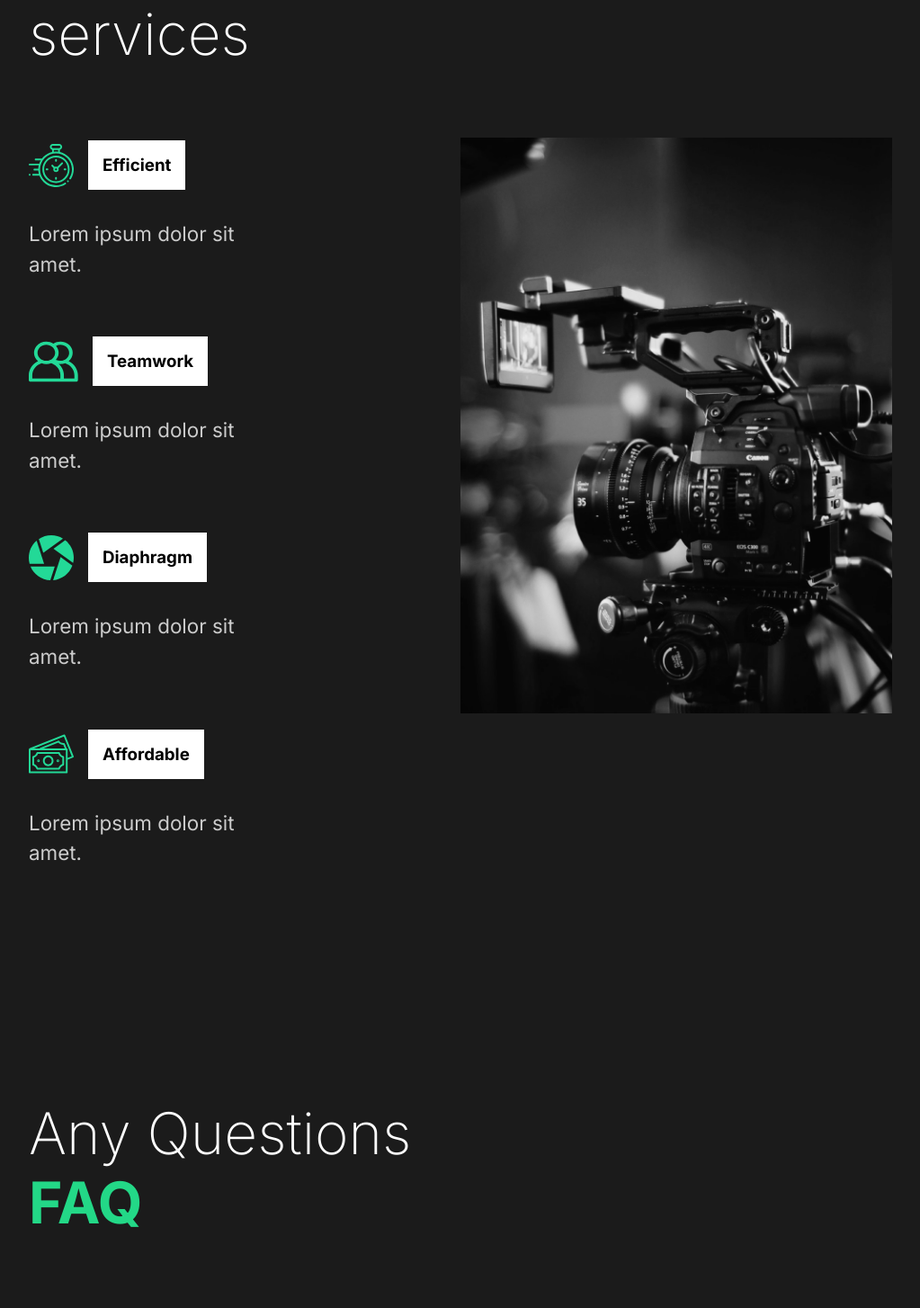
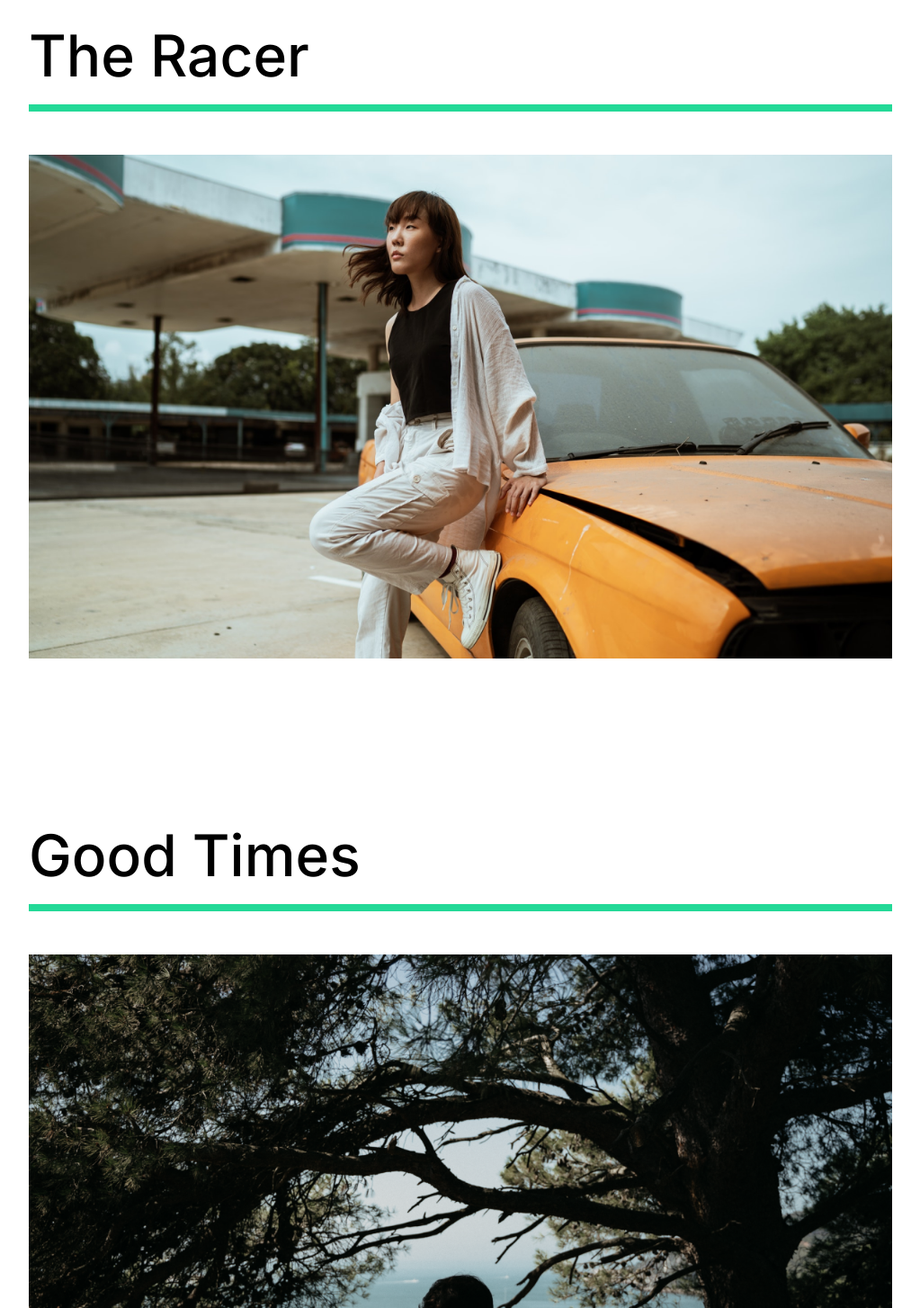
Before and after one commit to serious-17/capture, a React (Create React App) app: page /work in a window 1280 px wide. Shown: the part 1056-2510 px from the top of the page at 90% size, without its empty margins (128-1151 px from the left). Built offline with nearby package versions, Linux system fonts and the light colour scheme.

Commit message:
Made work page and styled it

```diff
--- a/src/App.js
+++ b/src/App.js
@@ -1,13 +1,18 @@
 import React from "react";
 import Nav from "./components/Nav";
 import AboutUs from "./pages/AboutUs";
+import OurWork from "./pages/OurWork";
 import "./styles/GlobalStyles.css";
+import { Routes, Route } from "react-router-dom";
 
 function App() {
   return (
     <div className="App">
       <Nav />
-      <AboutUs />
+      <Routes>
+        <Route path="/" Component={AboutUs} />
+        <Route path="/work" Component={OurWork} />
+      </Routes>
     </div>
   );
 }
--- /dev/null
+++ b/src/pages/OurWork.js
@@ -0,0 +1,31 @@
+import React from "react";
+import athlete from "../images/athlete-small.png";
+import racer from "../images/theracer-small.png";
+import goodTimes from "../images/goodtimes-small.png";
+import style from "../styles/OurWork.module.css";
+
+const OurWork = () => {
+  return (
+    <div className={style.work}>
+      <div className={style.movie}>
+        <h2>The Athlete</h2>
+        <div className={style.line}></div>
+        <img src={athlete} alt="the-athlete" />
+      </div>
+
+      <div className={style.movie}>
+        <h2>The Racer</h2>
+        <div className={style.line}></div>
+        <img src={racer} alt="the-racer" />
+      </div>
+
+      <div className={style.movie}>
+        <h2>Good Times</h2>
+        <div className={style.line}></div>
+        <img src={goodTimes} alt="good-times" />
+      </div>
+    </div>
+  );
+};
+
+export default OurWork;
--- /dev/null
+++ b/src/styles/OurWork.module.css
@@ -0,0 +1,31 @@
+.work {
+  padding: 5rem 10rem;
+  background: white;
+  color: black;
+}
+
+.movie {
+  margin-bottom: 10rem;
+}
+
+.movie:last-child {
+  margin-bottom: 4rem;
+}
+
+.movie h2 {
+  font-weight: 500;
+  padding: 1rem 0rem;
+}
+
+.movie img {
+  width: 100%;
+  height: 70vh;
+  object-fit: cover;
+}
+
+.line {
+  width: 100%;
+  height: 0.5rem;
+  background: #23d997;
+  margin-bottom: 3rem;
+}
```
